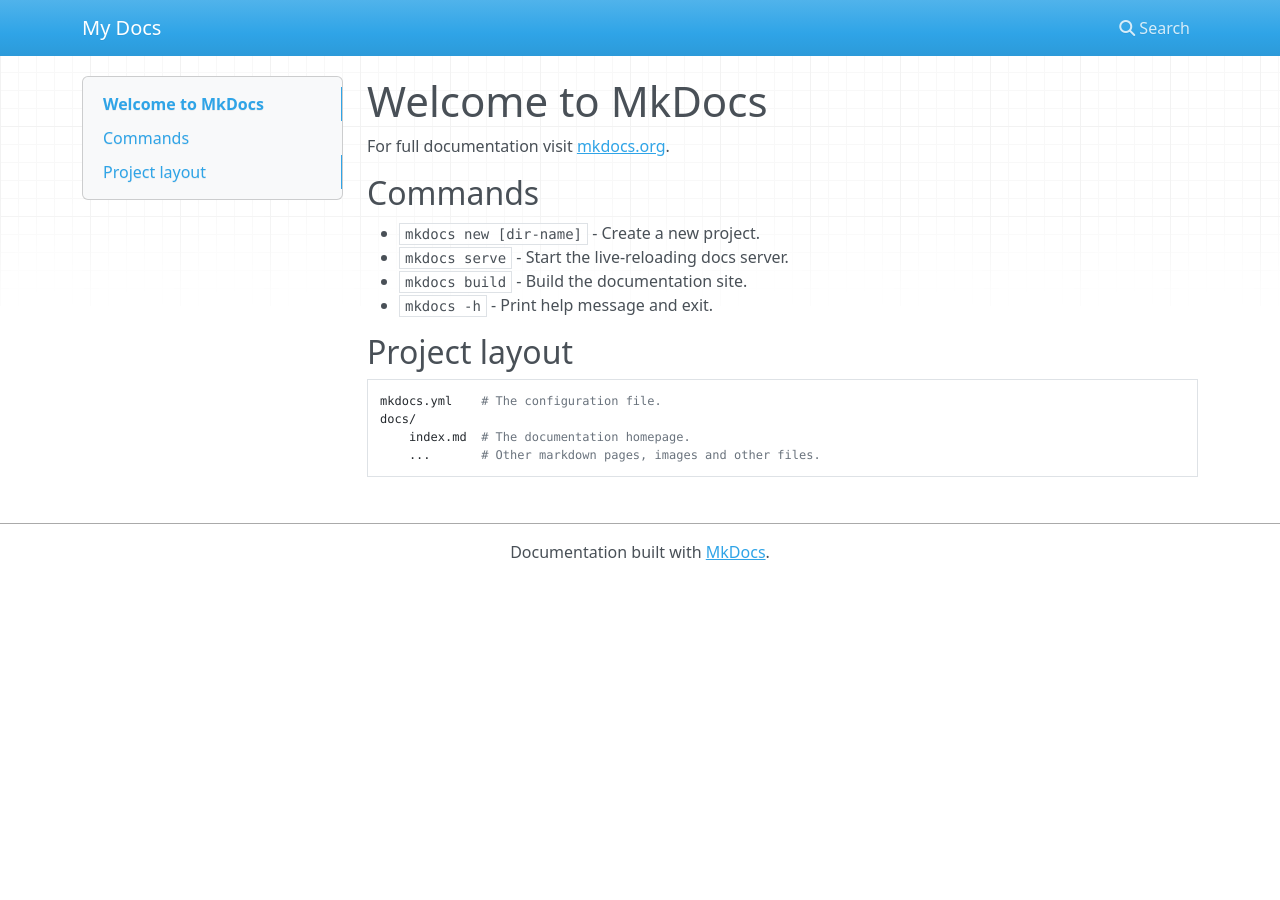
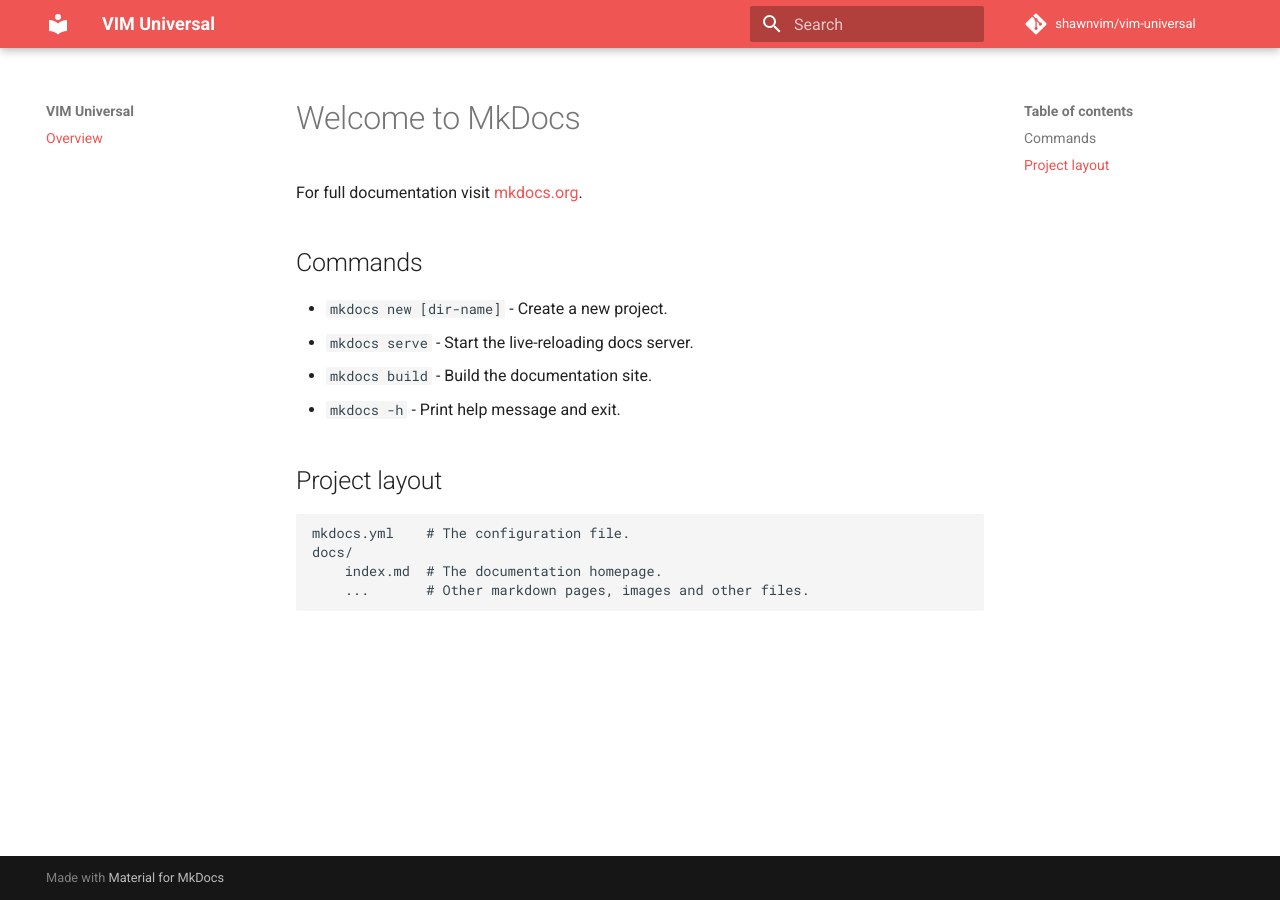
Before and after one commit to shawnvim/vim-universal, an MkDocs documentation site: the page built from docs/index.md, in a window 1280 px wide. Built offline with MkDocs 1.6.1 and Material for MkDocs 9.7.7, drawn with Linux system fonts in a browser that asks for light colours; nearby versions of some CDN libraries; comment, search, counter and statistics services are not loaded.

Commit message:
Update mkdocs.yml

```diff
--- a/mkdocs.yml
+++ b/mkdocs.yml
@@ -1 +1,16 @@
-site_name: My Docs
+site_name: VIM Universal
+site_url: https://shawnvim.github.io/vim-universal
+repo_name: shawnvim/vim-universal
+repo_url: https://github.com/shawnvim/vim-universal
+edit_uri: ''
+theme:
+  name: 'material'
+  palette:
+    primary: 'red'
+    accent: 'red'
+nav:
+  - Overview: index.md
+markdown_extensions:
+  - admonition
+  - pymdownx.tabbed
+  - pymdownx.superfences
```
